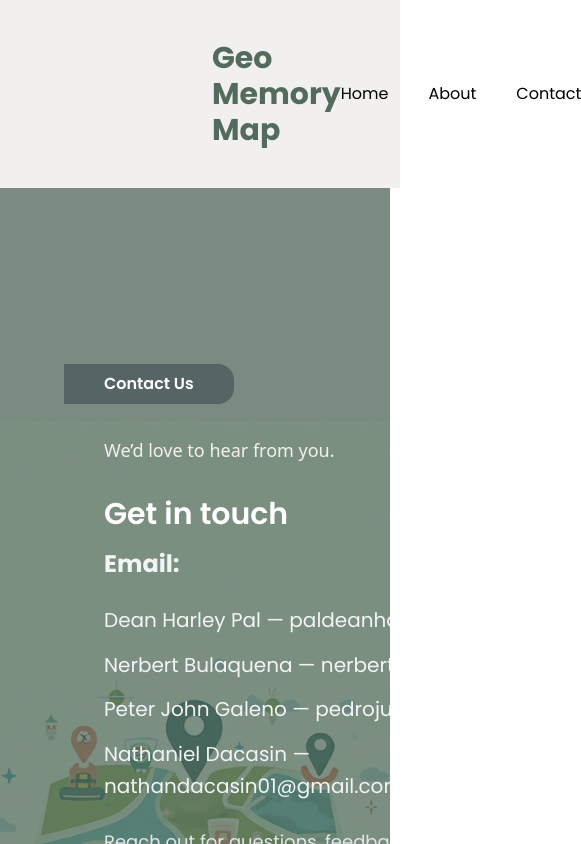
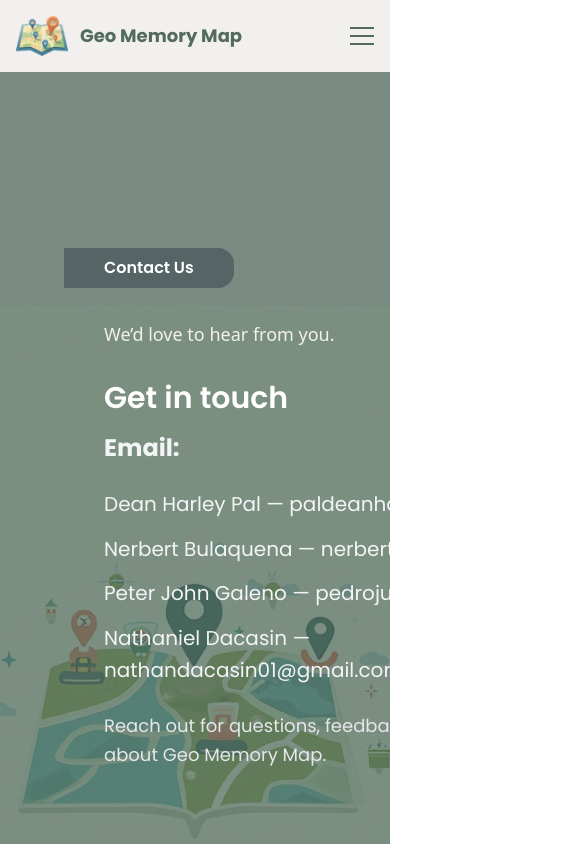
Before and after one commit to UCC-Batch-26/geomemorymap, a React (Vite) app in the folder apps/frontend/: page /contact in a window 390 px wide. Shown: the top 844 px of the page, 581 px wide, since content can reach past the window. Built offline with nearby package versions, Linux system fonts and the light colour scheme; no server answers.

Commit message:
style: improve navbar mobile responsiveness

```diff
--- a/apps/frontend/src/modules/common/components/navbar.jsx
+++ b/apps/frontend/src/modules/common/components/navbar.jsx
@@ -10,6 +10,9 @@ function NavBar() {
   "relative transition transform hover:-translate-y-1 duration-200 after:absolute after:left-0 after:-bottom-1 after:h-[2px] after:w-0 after:bg-[#526B5C] after:transition-all after:duration-300 hover:after:w-full";
   const navigate = useNavigate();
   const [isAuthenticated, setIsAuthenticated] = useState(false);
+  const [isMenuOpen, setIsMenuOpen] = useState(false);
+
+
 
   useEffect(() => {
     const token = localStorage.getItem('token');
@@ -27,22 +30,31 @@ function NavBar() {
     sessionStorage.removeItem('guest');
     sessionStorage.removeItem('guestMemories');
 
+    setIsAuthenticated(false);
+    setIsMenuOpen(false);
+
     toast.success('Logged out succesfully');
 
     navigate('/login');
   };
 
+  const handleCloseMenu = () => {
+    setIsMenuOpen(false);
+  };
+
+
   return (
-    <nav className="bg-[#f2f0ef] flex justify-between px-50 py-10 place-items-center items-center w-full">
-      <div className=" flex items-center gap-3">
-        <Link to={'/'}>
+    <nav className="bg-[#f2f0ef] w-full">
+      <div className='mx-auto flex w-full max-w-7xl items-center justify-between px-4 py-4 sm:px-6 md:px-8 lg:px-12'>
+        <div className="flex items-center gap-3">
+          <Link to="/" onClick={handleCloseMenu}>
             <img src={logo} alt="Geo Memory Map logo" className="w-13 h-10" />
           </Link>
 
-        <h1 className="text-3xl font-display font-bold text-[#526B5C]">Geo Memory Map</h1>
+          <h1 className="font-display text-lg font-bold text-[#526B5C] sm:text-2xl md:text-3xl">Geo Memory Map</h1>
         </div>
 
-      <ul className="flex gap-10 font-display items-center">
+      <ul className="hidden items-center gap-8 md:flex font-display ">
           <li>
             <Link to={'/'} className={navLink}>Home</Link>
           </li>
@@ -73,6 +85,53 @@ function NavBar() {
             </li>
           )}
         </ul>
+
+        <button
+          type='button'
+          onClick={() => setIsMenuOpen(!isMenuOpen)}
+          className='flex flex-col gap-1.5 md:hidden'
+          aria-label='Toggle navigation menu'
+        >
+          <span className="h-0.5 w-6 bg-[#526B5C]"></span>
+          <span className="h-0.5 w-6 bg-[#526B5C]"></span>
+          <span className="h-0.5 w-6 bg-[#526B5C]"></span>
+
+        </button>
+      </div>
+
+      {isMenuOpen && (
+        <div className='border-t border-[#526B5C]/10 bg-[#f2f0ef] px-4 pb-4 md:hidden'>
+          <ul className='flex flex-col gap-4 pt-4 font-display'>
+            <li>
+              <Link to='/' onClick={handleCloseMenu} className='block text-[#526B5C]'>
+                Home
+              </Link>
+            </li>
+            <li>
+              <Link to='/about' onClick={handleCloseMenu} className='block text-[#526B5C]'>
+                About
+              </Link>
+            </li>
+            <li>
+              <Link to='/contact' onClick={handleCloseMenu} className='block text-[#526B5C]'>
+                Contact
+              </Link>
+            </li>
+
+            {isAuthenticated && (
+              <li>
+                <button
+                  onClick={handleLogout}
+                  className='w-full rounded-md bg-[#EF6B48] px-4 py-2 text-white transition hover:bg-[#e9542b]'
+                >
+                  Logout
+                </button>
+              </li>
+            )}
+          </ul>
+
+        </div>
+      )}
     </nav>
   );
 }
```
Lines whose indentation alone changed are shown as unchanged.
